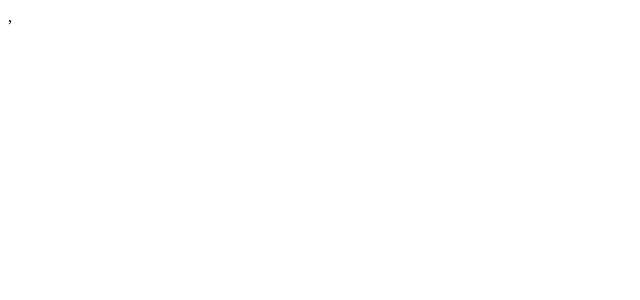
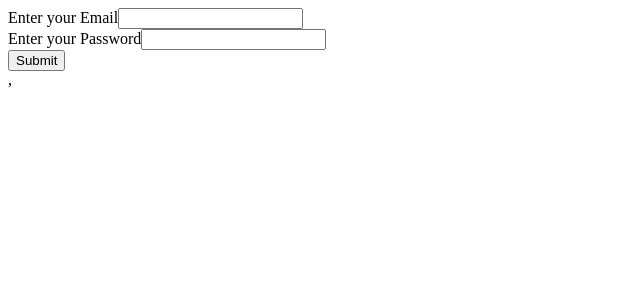
Before and after one commit to Akshatsahu01/Task-manager, a React app in the folder frontend/: page /signup in a window 1280 px wide. Before the commit this address had no page. Shown: the top 300 px of the page, without its empty margins (0-640 px from the left). Built offline with nearby package versions, Linux system fonts and the light colour scheme; the HTML template or start-up script is replaced by a standard one.

Commit message:
Complete v1 of  working backend

```diff
--- a/frontend/src/App.jsx
+++ b/frontend/src/App.jsx
@@ -3,6 +3,7 @@ import { Route,Routes } from "react-router-dom";
 import Protected from "./components/Protected";
 import Dashboard from "./components/dashboard";
 import Login from "./components/Login";
+import Signup from "./components/signup";
 
 function App(){
 
@@ -14,6 +15,7 @@ function App(){
    {<Protected>{<Dashboard/>}</Protected>}>
 
    </Route>
+    <Route path="/signup" element={<Signup/>}/>
     </Routes>
 
   </>)
--- a/frontend/src/components/Login.jsx
+++ b/frontend/src/components/Login.jsx
@@ -1,11 +1,15 @@
 import { useState } from "react";
 import { Navigate, useNavigate } from "react-router-dom";
+import Signup from "./signup";
 
 function Login(){
     const [password,setPassword]=useState("")
     const [email,setEmail]=useState("")
     const [error, setError] = useState("");
     const navigate=useNavigate()
+    function signupnav(){
+        navigate("/signup")
+    }
     async function submitdetails(e){
         e.preventDefault();
         setError("")
@@ -22,12 +26,8 @@ function Login(){
        if (response.status===404){
         setError("No user found")
         return
+       }
 
-       }
-       if (response.status === 404) {
-    setError("No user found");
-    return;
-}
 
 if (response.status === 401) {
     setError("Incorrect password");
@@ -62,6 +62,7 @@ if (!response.ok) {
         <button type="submit">Submit</button>
         </form>
         {error && <p>{error}</p>}
+        <button onClick={signupnav}>Sign-up</button>
     </>)
 }
 
--- a/frontend/src/components/auth.jsx
+++ /dev/null
@@ -1,6 +0,0 @@
-import { useState } from "react";
-
-function authProvider(){
-    let [token,setToken]=useState('')
-
-}
--- a/frontend/src/components/dashboard.jsx
+++ b/frontend/src/components/dashboard.jsx
@@ -1,72 +1,110 @@
-import { useEffect,useState } from "react";
-import { Navigate } from "react-router-dom";
+import { useEffect, useState } from "react";
+import { Navigate ,useNavigate} from "react-router-dom";
 
-function Dashboard(){
-    const [task,setTasks]=useState({})
-    const [loading,setLoading]=useState(true)
-    const [authenticated,setAuthenticated]=useState(false)
+function Dashboard() {
+  const [task, setTasks] = useState({});
+  const [loading, setLoading] = useState(true);
+  const [authenticated, setAuthenticated] = useState(false);
+  const navigate=useNavigate()
+    function Signout() {
+  localStorage.removeItem("token");
+  navigate("/login");
+}
 
-    useEffect(()=>{
-        async function varify(){
-            let token=localStorage.getItem("token")
-            const response=await fetch("http://localhost:5000/user",{
-                headers:{
-                    Authorization:`Bearer ${token}`
+  useEffect(() => {
+    async function varify() {
+      let token = localStorage.getItem("token");
+      const response = await fetch("http://localhost:5000/user", {
+        headers: {
+          Authorization: `Bearer ${token}`,
+        },
+      });
+      if (response.ok) {
+        setAuthenticated(true);
+        const data = await response.json();
+        setTasks(data.task);
       }
-            })
-            if (response.ok){
-                setAuthenticated(true)
-                const data= await response.json()
-                setTasks(data.task)
+      setLoading(false);
     }
-            setLoading(false)
-        }
-        varify()
-    },[])
-  const [input,setInput]=useState("")
-  const [time,setTime]=useState("12:00")
-  function updateTask(){
+    varify();
+  }, []);
+  const [input, setInput] = useState("");
+  const [time, setTime] = useState("12:00");
+  async function updateTask() {
     setTasks({
       ...task,
-      [input]:time
+      [input]: time,
+    });
+     const updatedTasks = {
+    ...task,
+    [input]: time,
+  };
+    await saveTasks(updatedTasks);
+    setInput("");
+    setTime("12:00");
+  }
+ async function deleteTask(key) {
+    let temp = { ...task };
+    delete temp[key];
+    setTasks(temp);
+    await saveTasks(temp);
 
   }
-    )
-    setInput("")
-    setTime("12:00")
+  if (loading) {
+    return <h2>Loading....</h2>;
   }
-  function deleteTask(key){
-    let temp={...task}
-    delete temp[key]
-    setTasks(temp)
+  if (!authenticated) {
+    return <Navigate to="/login" />;
   }
-  if (loading){
-    return <h2>Loading....</h2>
+
+  async function saveTasks(updatedTasks) {
+    const token = localStorage.getItem("token");
+
+    const response = await fetch("http://localhost:5000/user", {
+      method: "PUT",
+      headers: {
+        "Content-Type": "application/json",
+        Authorization: `Bearer ${token}`,
+      },
+      body: JSON.stringify({
+        task: updatedTasks,
+      }),
+    });
+
+    if (!response.ok) {
+      alert("Couldn't save tasks");
     }
-  if (!authenticated){
-    return <Navigate to="/login"/>
   }
-    return (<>
+  return (
+    <>
       <h1>Task manager</h1>
       <h3>Manage your task easily</h3>
-      <input type="text"  value={input} onChange={(e)=>setInput(e.target.value)}/>
-      <input type="time"  value={time} onChange={(e)=>setTime(e.target.value)}/>
+      <input
+        type="text"
+        value={input}
+        onChange={(e) => setInput(e.target.value)}
+      />
+      <input
+        type="time"
+        value={time}
+        onChange={(e) => setTime(e.target.value)}
+      />
       <button onClick={updateTask}>Add Task</button>
-      {Object.keys(task).length>0?Object.entries(task).map(([key,value])=>{
-
-        return <div key={key}>
-
+      {Object.keys(task).length > 0 ? (
+        Object.entries(task).map(([key, value]) => {
+          return (
+            <div key={key}>
               {`${key}:${value}`}
-          <button onClick={()=>deleteTask(key)} >Delete</button>
+              <button onClick={() => deleteTask(key)}>Delete</button>
             </div>
-      }):
-      <div>
-        "No task added yet"
-
-      </div>
-}
-    </>)
-
+          );
+        })
+      ) : (
+        <div>"No task added yet"</div>
+      )}
+        <button onClick={Signout}>Sign out</button>
+    </>
+  );
 }
 
-export default Dashboard
+export default Dashboard;
--- /dev/null
+++ b/frontend/src/components/signup.jsx
@@ -0,0 +1,75 @@
+import { useState } from "react";
+import { Navigate, useNavigate } from "react-router-dom";
+
+function Signup() {
+  const [password, setPassword] = useState("");
+  const [email, setEmail] = useState("");
+  const [error, setError] = useState("");
+  const navigate = useNavigate();
+
+  async function submitdetails(e) {
+    e.preventDefault();
+    setError("");
+    const response = await fetch("http://localhost:5000/signup", {
+      method: "POST",
+      headers: {
+        "Content-Type": "application/json",
+      },
+      body: JSON.stringify({
+        email: email,
+        password: password,
+        task: {},
+      }),
+    });
+
+    if (!response.ok) {
+      setError("Something went wrong");
+      return;
+    }
+      if (response.status===400){
+        setError("User already exist")
+        return
+       }
+      if (response.status===500){
+        setError("Internal server error")
+        return
+       }
+    if (response.status === 201) {
+      const data = await response.json();
+      const token = data.token;
+      localStorage.setItem("token", token);
+      navigate("/dashboard");
+    }
+  }
+    return (
+      <>
+        <form onSubmit={submitdetails}>
+          <div>
+            <label htmlFor="email">Enter your Email</label>
+            <input
+              type="email"
+              value={email}
+              onChange={(e) => setEmail(e.target.value)}
+              id="email"
+            />
+          </div>
+          <div>
+            <label htmlFor="password">Enter your Password</label>
+            <input
+              type="password"
+              value={password}
+              onChange={(e) => setPassword(e.target.value)}
+              id="password"
+            />
+          </div>
+          <button type="submit">Submit</button>
+        </form>
+        {error && <p>{error}</p>}
+
+      </>
+    );
+
+}
+
+
+export default Signup
```
Lines whose indentation alone changed are shown as unchanged.
